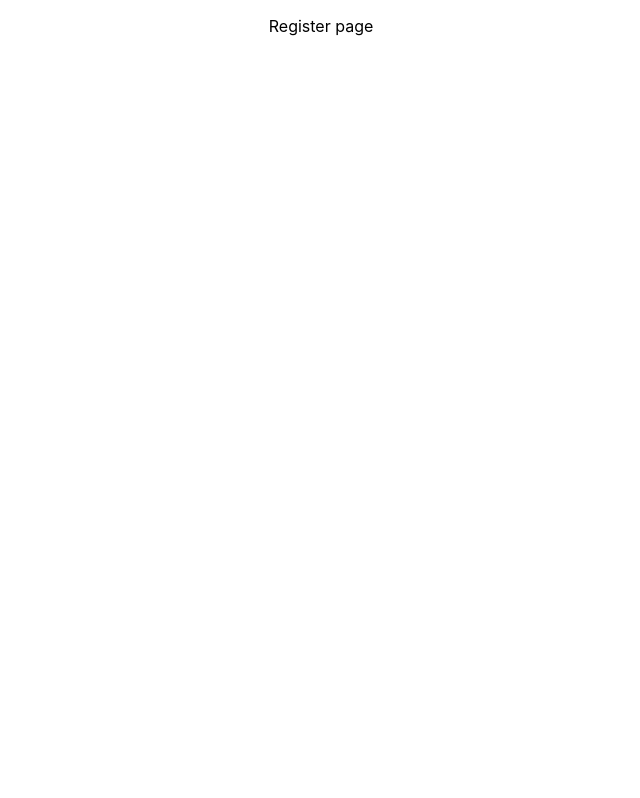
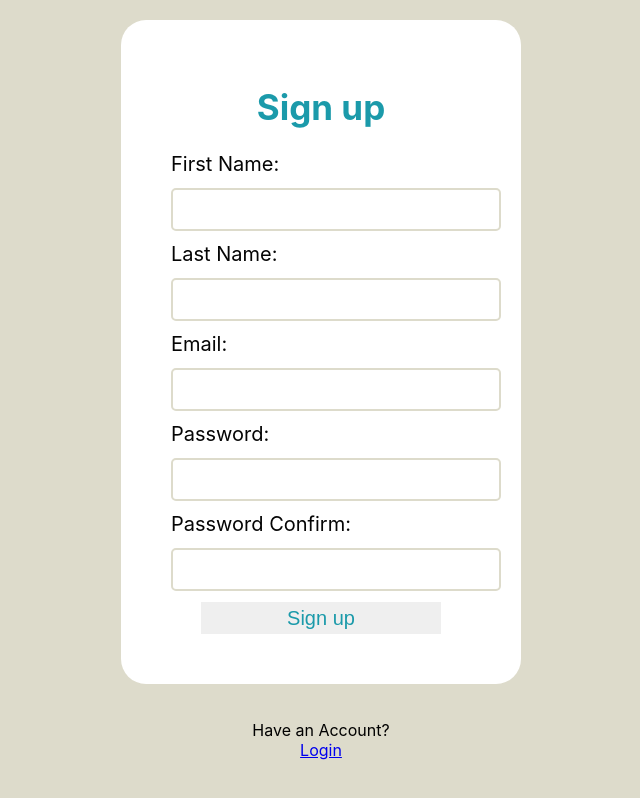
Before and after one commit to calebhadley1/Quotes, a React (Create React App) app in the folder Frontend/quotes/: page /register in a window 1280 px wide. Shown: the whole page, without its empty margins (319-959 px from the left). Built offline with nearby package versions, Linux system fonts and the light colour scheme.

Commit message:
Styling changes and register form

```diff
--- a/Frontend/quotes/package.json
+++ b/Frontend/quotes/package.json
@@ -8,6 +8,7 @@
     "@testing-library/user-event": "^13.5.0",
     "axios": "^0.27.2",
     "react": "^18.1.0",
+    "react-datepicker": "^4.8.0",
     "react-dom": "^18.1.0",
     "react-router-dom": "^6.3.0",
     "react-scripts": "5.0.1",
--- a/Frontend/quotes/src/App.js
+++ b/Frontend/quotes/src/App.js
@@ -4,7 +4,6 @@ import Home from './pages/Home';
 import Layout from "./pages/Layout";
 import Login from "./pages/Login";
 import Register from './pages/Register.js';
-
 
 function App() {
   return (
--- /dev/null
+++ b/Frontend/quotes/src/css/Form.css
@@ -0,0 +1,47 @@
+.form-box{
+    width: 300px;
+    background-color: #FFFFFF;
+    border-radius: 25px;
+    padding: 50px;
+    margin: 20px;
+    display: inline-block;
+}
+
+.form-box h5{
+    font-size: 35px ;
+    text-align: center;
+    color: #1B9AAA;
+    margin: 0 0 .5vh 0;
+}
+
+.form-box label{
+    display: block;
+    text-align: left;
+    font-size: 20px;
+    color: #050505;
+}
+
+
+.form-box input, textarea{
+    display: block;
+    width: 100%;
+    padding: .5rem .8rem .5rem .8rem;
+    margin: .9vw 0 ;
+    border: 2px solid #DDDBCB;
+    border-radius: 5px;
+    font-size: 20px;
+}
+
+.form-box textarea{
+    height: 15vh;
+}
+
+.submit-button {
+    width: 80%;
+    height: 2rem;
+    color: #1B9AAA;
+    border: 0;
+    bottom: 0;
+    cursor: pointer;
+    font-size: 20px;
+}
--- a/Frontend/quotes/src/index.css
+++ b/Frontend/quotes/src/index.css
@@ -5,6 +5,7 @@ body {
     sans-serif;
   -webkit-font-smoothing: antialiased;
   -moz-osx-font-smoothing: grayscale;
+  background-color: #DDDBCB;
 }
 
 code {
--- a/Frontend/quotes/src/pages/Login.js
+++ b/Frontend/quotes/src/pages/Login.js
@@ -63,13 +63,13 @@ const Login = () => {
 
     const navigateToRegister = () => {
         navigate(REGISTER_URL);
-
     };
 
     return (
         <section>
+            <div className='form-box'>
                 <p ref={errRef} className={errMsg ? "errmsg" : "offscreen"} aria-live="assertive">{errMsg}</p>
-            <h1>Sign In</h1>
+                <h5>Sign In</h5>
                 <form onSubmit={handleSubmit}>
                     <label htmlFor="email">
                         Email:
@@ -79,10 +79,11 @@ const Login = () => {
                         Password:
                         <input type="password" id="password" onChange={(e) => setPassword(e.target.value)} value={password} required></input>
                     </label>
-                <button>
+                    <button className='submit-button'>
                         Sign In
                     </button>
                 </form>
+            </div>
             <p>
                 Need an Account?<br/>
                 <span className="line">
--- a/Frontend/quotes/src/pages/Register.js
+++ b/Frontend/quotes/src/pages/Register.js
@@ -1,8 +1,117 @@
+import { useRef, useState, useEffect, useContext } from 'react';
+import { useNavigate } from 'react-router-dom'
+import AuthContext from "../context/AuthProvider";
+import { ErrorMessages } from '../constants/Errors';
+import "../css/Form.css"
+
+import axios from "./../api/axios";
+
+const HOME_URL = '/home';
+const LOGIN_URL = '/login';
+const REGISTER_URL = '/register';
+
 const Register = () => {
+
+    const { setAuth } = useContext(AuthContext);
+    const firstNameRef = useRef();
+    const lastNameRef = useRef();
+    const emailRef = useRef();
+    const errRef = useRef();
+
+    let navigate = useNavigate();
+
+    const [firstName, setFirstName] = useState('');
+    const [lastName, setLastName] = useState('');
+    const [email, setEmail] = useState('');
+    const [password, setPassword] = useState('');
+    const [passwordConfirm, setPasswordConfirm] = useState('');
+
+    const [role, setRoles] = useState('');
+    const [errMsg, setErrMsg] = useState('');
+    const [success, setSuccess] = useState('');
+
+    const handleSubmit = async (e) => {
+        e.preventDefault();
+
+        console.log(firstName, lastName, email, password, passwordConfirm);
+        if(password === passwordConfirm){
+            try {
+                const response = await axios.post(REGISTER_URL,
+                    JSON.stringify({firstName, lastName, email, password}),
+                    {
+                        headers: { 'Content-Type': 'application/json'},
+                        withCredentials: true
+                    }
+                );
+                console.log(response.data)
+                const token = response?.data?.accessToken;
+                setAuth({ email, password, role, token })
+                setRoles(response?.data?.role)
+                setFirstName('');
+                setLastName('');
+                setEmail('');
+                setPassword('');
+                setPasswordConfirm('');
+                setSuccess(true);
+                navigate(HOME_URL);
+            } catch(err) {
+                console.log("error")
+                if (err.response) {
+                    if(err.response.status === 500)
+                        setErrMsg(ErrorMessages.INVALID_LOGIN_CREDENTIALS);
+                    else
+                        setErrMsg(ErrorMessages.SERVER_ERROR);
+                }
+                else {
+                    setErrMsg(ErrorMessages.SERVER_ERROR);
+                }
+            }
+        }
+    }
+
+    const navigateToLogin = () => {
+        navigate(LOGIN_URL);
+    };
+
     return (
-        <div>
-            <p>Register page</p>
-        </div>
+        <section>
+            <div className='form-box'>
+                <p ref={errRef} className={errMsg ? "errmsg" : "offscreen"} aria-live="assertive">{errMsg}</p>
+                <h5>Sign up</h5>
+                <br></br>
+                <form onSubmit={handleSubmit}>
+                    <label>
+                        First Name:
+                        <input type="text" id="firstName" ref={firstNameRef} onChange={(e) => setFirstName(e.target.value)} value={firstName} required></input>
+                    </label>
+                    <label>
+                        Last Name:
+                        <input type="text" id="lastName" ref={lastNameRef} onChange={(e) => setLastName(e.target.value)} value={lastName} required></input>
+                    </label>
+                    <label>
+                        Email:
+                        <input type="email" id="email" ref={emailRef} onChange={(e) => setEmail(e.target.value)} value={email} required></input>
+                    </label>
+                    <label>
+                        Password:
+                        <input type="password" id="password" onChange={(e) => setPassword(e.target.value)} value={password} required></input>
+                    </label>
+                    <label>
+                        Password Confirm:
+                        <input type="password" id="passwordConfirm" onChange={(e) => setPasswordConfirm(e.target.value)} value={passwordConfirm} required></input>
+                    </label>
+                    <button className='submit-button'>
+                        Sign up
+                    </button>
+                </form>
+            </div>
+            <p >
+                Have an Account?<br/>
+                <span className="line">
+                    <a href="/login" onClick={navigateToLogin}>Login</a>
+                </span>
+            </p>
+        </section>
     )
 }
 
```
Also changed, not shown: 1 other file (tests, documents, lock files or other folders). Lines whose indentation alone changed are shown as unchanged.
